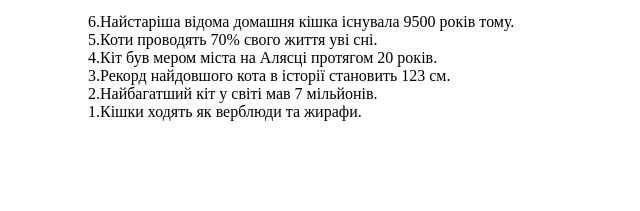
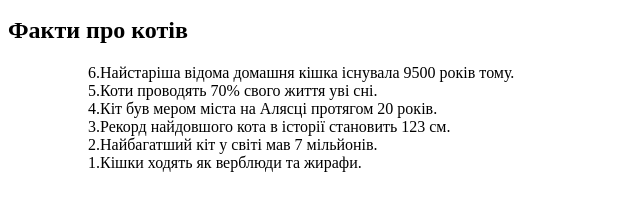
Before and after one commit to Polindi00/HW-7, a plain HTML site: page index.html in a window 1280 px wide. Shown: the part 315-526 px from the top of the page, without its empty margins (0-640 px from the left). Drawn offline with Linux system fonts and the light colour scheme.

Commit message:
Update index.html

```diff
--- a/index.html
+++ b/index.html
@@ -3,12 +3,13 @@
 <head>
     <meta charset="UTF-8">
     <meta name="viewport" content="width=device-width, initial-scale=1.0">
-    <title>NW-7</title>
+    <title>HW-7</title>
 </head>
 <body>
      <div>
    <img src="https://cs11.pikabu.ru/post_img/2019/02/04/12/1549312329147951618.jpg"alt="Абсолютний шлях">
 <img src="images/nikitis_i_sedrik.jpg" alt="Відносний шлях">
+<h2>Факти про котів</h2>
  <ul>
     <dd>6.Найстаріша відома домашня кішка існувала 9500 років тому.</dd>
     <dd>5.Коти проводять 70% свого життя уві сні.</dd>
```
